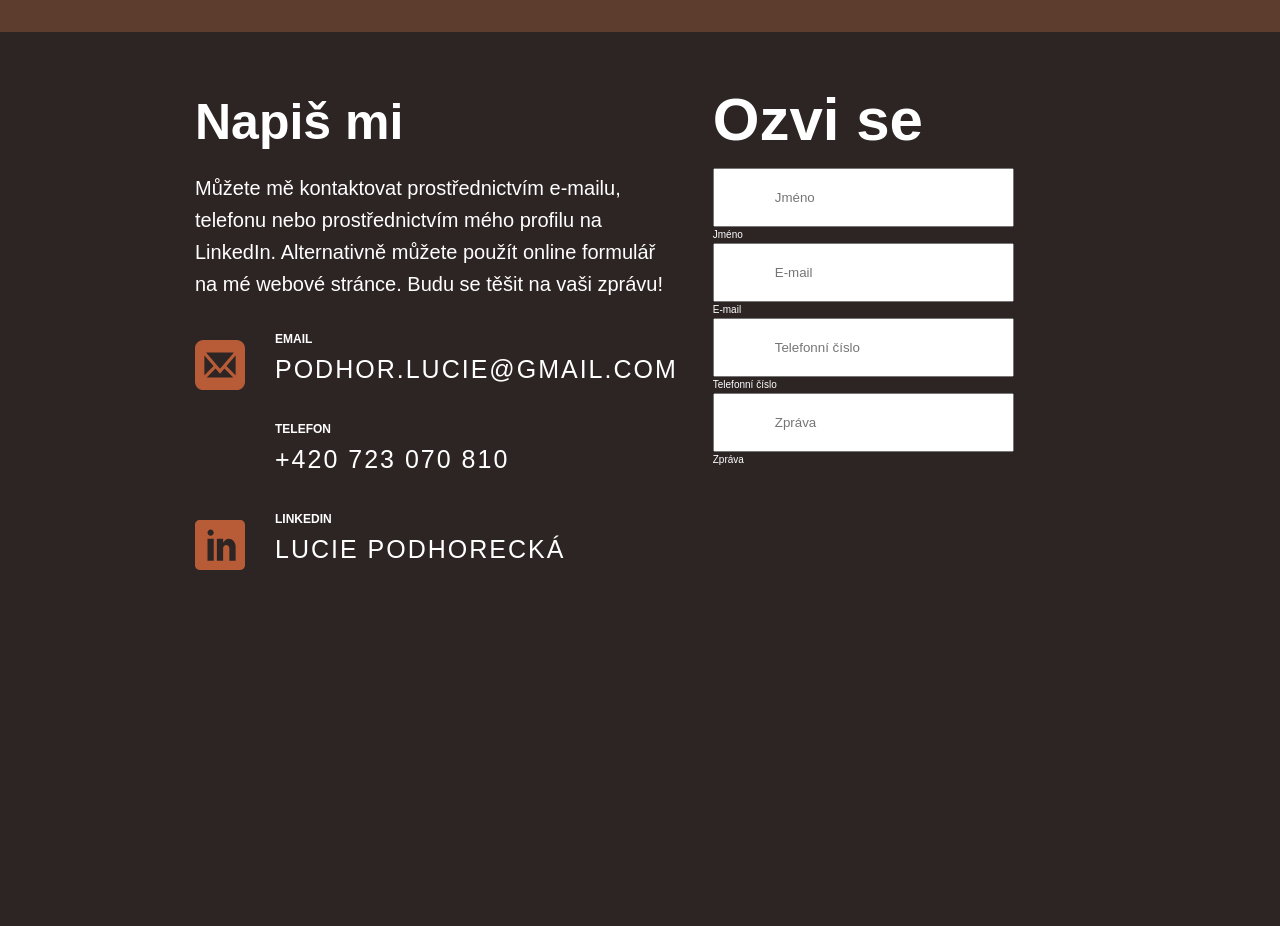
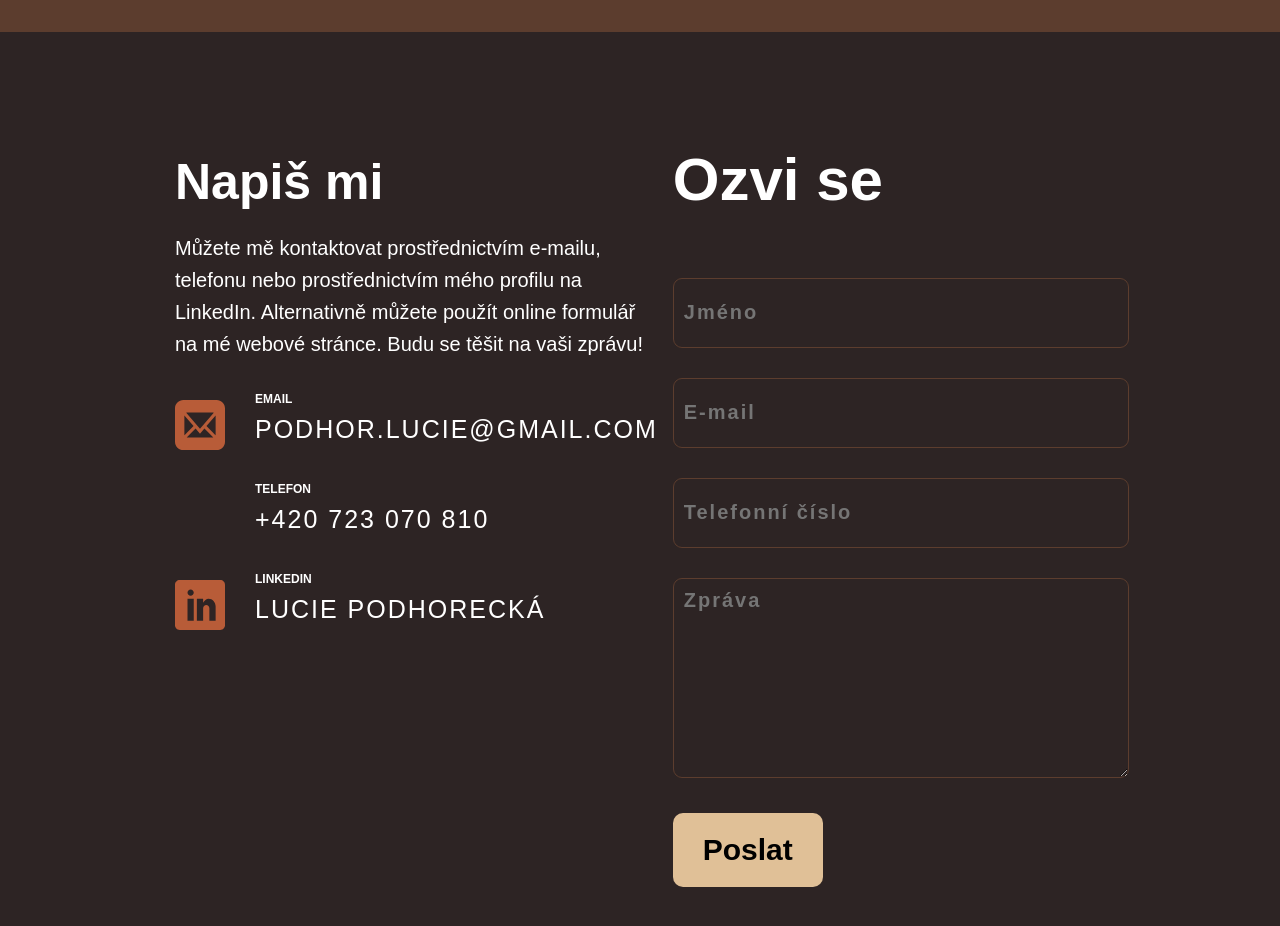
Before and after one commit to SweetXhenia/dark-portfolio, a website: page index.html in a window 1280 px wide. Shown: the part 4140-5066 px from the top of the page. Before the commit the page ends 4765 px from the top, so only its background shows below. Drawn offline with nearby package versions, Linux system fonts and the light colour scheme; a web font is replaced by a local one.

Commit message:
form finished

```diff
--- a/index.html
+++ b/index.html
@@ -523,9 +523,7 @@
             </a>
             <div class="form-contact-info__text">
               <h3 class="form-contact-info__heading">TELEFON</h3>
-              <h4 class="form-contact-info__subheading">
-                +420 723 070 810
-              </h4>
+              <h4 class="form-contact-info__subheading">+420 723 070 810</h4>
             </div>
           </div>
           <div class="form-contact-info">
@@ -536,18 +534,53 @@
             </a>
             <div class="form-contact-info__text">
               <h3 class="form-contact-info__heading">LINKEDIN</h3>
-              <h4 class="form-contact-info__subheading">
-                Lucie Podhorecká
-              </h4>
+              <h4 class="form-contact-info__subheading">Lucie Podhorecká</h4>
             </div>
           </div>
         </div>
         <div class="form-form">
-          <h2 class="form-form__heading">Ozvi se</h2>
-          <input type="text" class="form-input form-input__name" id="name" name="Jméno" placeholder="Jméno" required> <label for="" id="name">Jméno</label>
-          <input type="email" class="form-input form-input__email" id="email" name="E-mail" placeholder="E-mail" required><label for="" id="email">E-mail</label>
-          <input type="tel" class="form-input form-input__tel" id="tel" name="Telefonní číslo" placeholder="Telefonní číslo" required><labe id="tel">Telefonní číslo</labe>
-          <input type="text" class="form-input form-input__text" id="form-text" name="Zpráva" placeholder="Zpráva" required><labe id="form-text">Zpráva</labe>
+          <form action="">
+            <h2 class="form-form__heading">Ozvi se</h2>
+            <input
+              type="text"
+              class="form-input form-input__name"
+              id="name"
+              name="Jméno"
+              placeholder="Jméno"
+              autocomplete="off"
+              required
+            />
+            <input
+              type="email"
+              class="form-input form-input__email"
+              id="email"
+              name="E-mail"
+              placeholder="E-mail"
+              autocomplete="off"
+              required
+            />
+            <input
+              type="tel"
+              class="form-input form-input__tel"
+              id="tel"
+              name="Telefonní číslo"
+              placeholder="Telefonní číslo"
+              autocomplete="off"
+              required
+            />
+            <!-- <input type="text" class="form-input form-input__text" id="form-text" name="Zpráva" placeholder="Zpráva" required> -->
+            <textarea
+              placeholder="Zpráva"
+              name="Zpráva"
+              id=""
+              cols="30"
+              rows="10"
+              class="form-textarea"
+              autocomplete="off"
+              required
+            ></textarea>
+            <button type="submit" class="btn-nav">Poslat</button>
+          </form>
         </div>
       </div>
     </section>
--- a/sass/components/_form.scss
+++ b/sass/components/_form.scss
@@ -2,13 +2,15 @@
   display: flex;
   flex-direction: row;
   //margin: 4rem 0;
+  justify-content: space-between;
+  margin: 10rem auto;
 }
 .form-contact {
   display: flex;
   flex-direction: column;
-  flex: 0 0 50%;
+  flex: 0 0 40%;
   padding: 1rem 1.5rem;
-  margin: 4rem 2rem;
+  //margin: 4rem 2rem;
   &__heading {
     font-size: 5rem;
     margin-bottom: 1rem;
@@ -21,7 +23,7 @@
 .form-contact-info {
   display: flex;
   flex-direction: row;
-  &:not(:last-child){
+  &:not(:last-child) {
     margin-bottom: 2.5rem;
   }
 
@@ -34,7 +36,7 @@
   &__heading {
     font-size: 1.2rem;
   }
-  &__subheading{
+  &__subheading {
     font-weight: 1;
     font-size: 2.5rem;
     letter-spacing: 2px;
@@ -45,14 +47,82 @@
     animation: hammer 0.2s infinite;
   }
 }
-.form-form{
-    display: flex;
-    flex-direction: column;
-    margin-top: 4rem;
-    &__heading{
-      font-size: 6rem;
-    }
+.form-form {
+  display: flex;
+  flex-direction: column;
+  flex: 0 0 50%;
+  gap: 2rem;
+  //margin-top: 4rem;
+  &__heading {
+    font-size: 6rem;
+    margin-bottom: 5rem;
+  }
+
+  input:autofill{
+    background-color: aqua !important;
+  }
+  input:-webkit-autofill{
+    background-color: aqua !important;
+  }
 }
-.form-input{
-  padding: 2rem 6rem;
+.form-input {
+  display: flex;
+  flex-direction: column;
+
+  width: 95%;
+  height: 7rem;
+  padding-left: 1rem;
+  font-family: "Cantarell", sans-serif;
+  background-color: transparent;
+  border: 1px solid var(--color-secondary);
+  color: var(--color-quaternary);
+  font-size: 2rem;
+  border-radius: 9px;
+  font-weight: 700;
+  letter-spacing: 2px;
+
+  &:not(:last-child) {
+    margin-bottom: 3rem;
+  }
+  &:valid {
+    border-bottom: 3px solid green;
+  }
+  &:focus {
+    border: 3px solid var(--color-secondary);
+    outline: none;
+  }
+  &:focus:valid {
+    border-bottom: 3px solid green;
+  }
+  &:focus:invalid {
+    border-bottom: 3px solid red;
+  }
 }
+.form-textarea {
+  width: 95%;
+  height: 20rem;
+  padding: 1rem 0 0 1rem;
+  font-family: "Cantarell", sans-serif;
+  background-color: transparent;
+  border: 1px solid var(--color-secondary);
+  color: var(--color-quaternary);
+  font-size: 2rem;
+  border-radius: 9px;
+  font-weight: 700;
+  letter-spacing: 2px;
+  outline: none;
+  margin-bottom: 3rem;
+  &:focus:valid {
+    border-bottom: 3px solid green;
+  }
+  &:focus:invalid {
+    border-bottom: 3px solid red;
+  }
+  &:valid {
+    border-bottom: 3px solid green;
+  }
+}
+/* .form-btn{
+  padding: 1rem 2rem;
+  font-size: 3rem;
+} */
--- a/sass/main.scss
+++ b/sass/main.scss
@@ -2,9 +2,11 @@
 @import "layout";
 
 @import "utilities/animation";
+
 @import "components/navbar";
 @import "components/about";
 @import "components/projects";
 @import "components/portfolio";
 @import "components/exp";
 @import "components/form";
+@import "components/footer";
```
Also changed, not shown: css/style.css, sass/components/_footer.scss (added).
